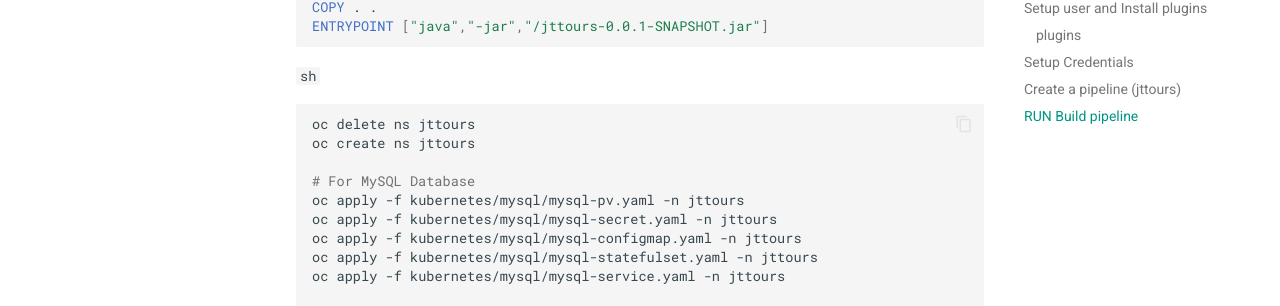
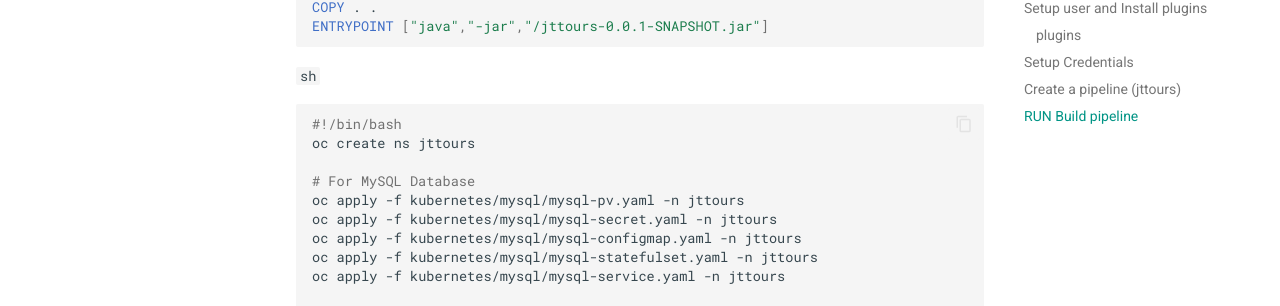
Before and after one commit to rahulssv/courses, an MkDocs documentation site: the page built from docs/CICD/cicd.md, in a window 1280 px wide and 900 px high, scrolled down 4207 px. Shown: the part 145-451 px from the top of the window. Built offline with MkDocs 1.6.1 and Material for MkDocs 9.7.7, drawn with Linux system fonts in a browser that asks for light colours.

Commit message:
Update cicd.md

````diff
--- a/docs/CICD/cicd.md
+++ b/docs/CICD/cicd.md
@@ -195,7 +195,7 @@ ENTRYPOINT ["java","-jar","/jttours-0.0.1-SNAPSHOT.jar"]
 ```
 `sh`
 ```bash
-oc delete ns jttours
+#!/bin/bash
 oc create ns jttours
 
 # For MySQL Database
````
